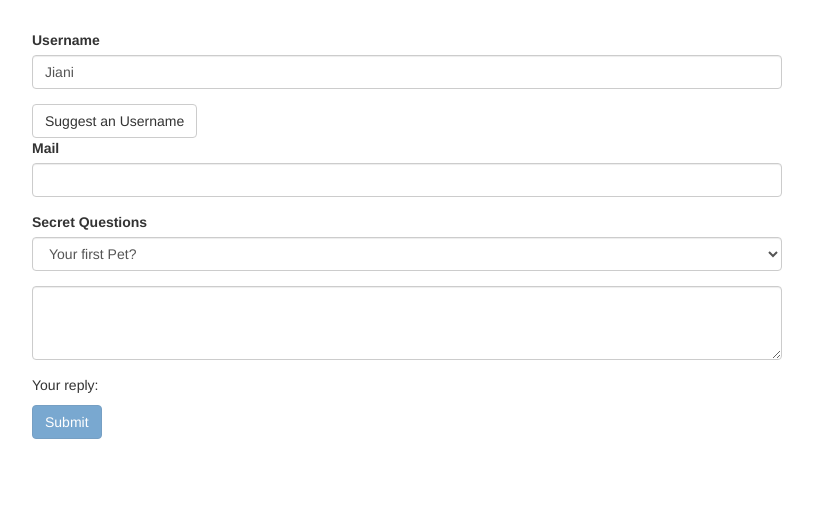
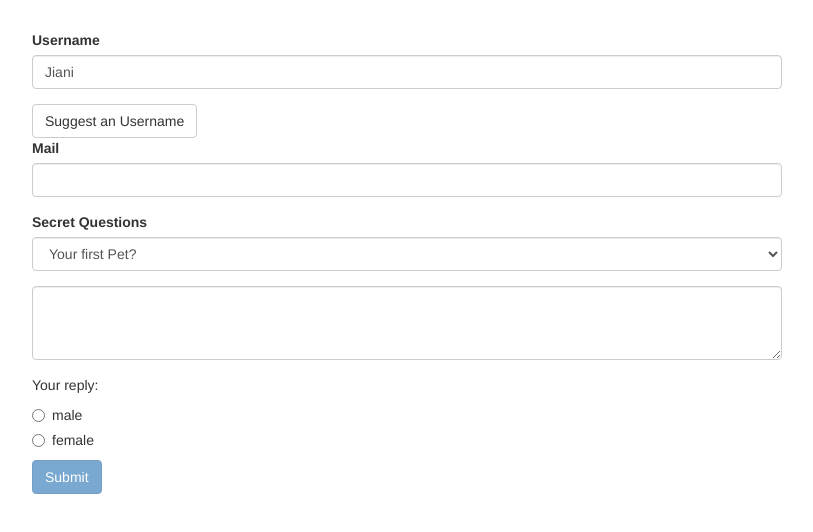
Before and after one commit to liujiani505/angular-practices, an Angular app in the folder forms-td/: page / in a window 1280 px wide. Shown: the top 532 px of the page, without its empty margins (233-1046 px from the left). Built offline with nearby package versions, Linux system fonts and the light colour scheme.

Commit message:
practiced radio buttons

```diff
--- a/forms-td/src/app/app.component.html
+++ b/forms-td/src/app/app.component.html
@@ -26,6 +26,11 @@
           <textarea class="form-control" name="questionAnswer" rows="3" [(ngModel)]="answer"></textarea>
         </div>
         <p>Your reply: {{ answer}}</p>
+        <div class="radio" *ngFor="let gender of genders">
+          <label for="">
+            <input type="radio" name="gender" [value]="gender" required>{{gender}}
+          </label>
+        </div>
         <button class="btn btn-primary" type="submit" [disabled]="!f.valid">Submit</button>
       </form>
     </div>
--- a/forms-td/src/app/app.component.ts
+++ b/forms-td/src/app/app.component.ts
@@ -11,6 +11,7 @@
   defaultQuestion = 'pet';
   defaultUsername = 'Jiani';
   answer = '';
+  genders = ['male', 'female'];
 
   suggestUserName() {
     const suggestedName = 'Superuser';
```
